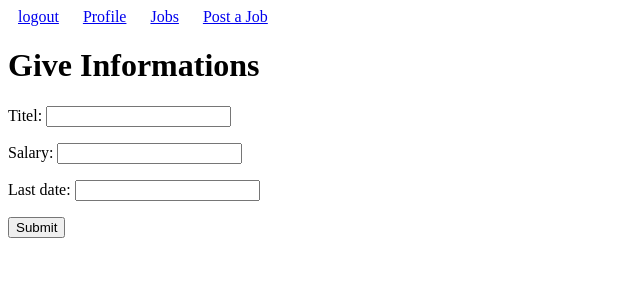
After one commit to anowarulkarim/Job-management-System, a Django app: page /jobs/postjob/ in a window 1280 px wide. The commit adds this page. Shown: the top 300 px of the page, without its empty margins (0-640 px from the left). Run offline with Django 4.2, Linux system fonts and the light colour scheme.

Commit message:
job Circular and recruter updated

```diff
--- /dev/null
+++ b/JobCircular/templates/JobCircular/jobpost.html
@@ -0,0 +1,9 @@
+{% extends "clientUser/layout.html" %}
+{% block body %}
+<h1>Give Informations</h1>
+<form action="{% url 'client_user:login' %}" method="post">
+    {% csrf_token %}
+    {{ form.as_p }}
+    <input type="submit">
+</form>
+{% endblock %}
--- a/JobCircular/templates/JobCircular/jobs.html
+++ b/JobCircular/templates/JobCircular/jobs.html
@@ -1,6 +1,8 @@
 {% extends "clientUser/layout.html" %}
 {% block body %}
-    <p>all the jobs are here
+    <h1>Find Job From Here</h1>
+        {% for i in all_jobs %}
+            <p>{{ i }}</p>
+        {% endfor %}
 
-    </p>
 {% endblock %}
--- a/JobCircular/urls.py
+++ b/JobCircular/urls.py
@@ -2,5 +2,6 @@ from django.urls import path
 from . import views
 app_name="jobs"
 urlpatterns=[
-    path("",views.alljobs,name="allJobs")
+    path("",views.alljobs,name="allJobs"),
+    path("postjob/",views.postjob,name="postjob")
 ]
--- a/JobCircular/views.py
+++ b/JobCircular/views.py
@@ -1,12 +1,22 @@
+from django import forms
 from django.http import HttpResponse
 from django.shortcuts import redirect, render
 from django.urls import reverse
-
+from . models import Circular
 # Create your views here.
+class job(forms.Form):
+    titel=forms.CharField(max_length=50)
+    salary=forms.IntegerField()
+    last_date=forms.DateField()
 def alljobs(request):
         if request.session.get("login"):
+            Circulars=Circular.objects.all()
             return render(request,"JobCircular/jobs.html",{
-                "all_job":"adfadf"
+                "all_jobs":Circulars
         })
         else:
             return redirect(reverse('client_user:login'))
+def postjob(request):
+    return render(request,"JobCircular/jobpost.html",{
+         "form":job()
+    })
--- a/clientUser/templates/clientUser/layout.html
+++ b/clientUser/templates/clientUser/layout.html
@@ -8,6 +8,7 @@
     <a style="padding: 10px;" href="{% url 'client_user:logout' %}">logout</a>
     <a style="padding: 10px;" href="{% url 'client_user:show_profile' %}">Profile</a>
     <a style="padding: 10px;" href="{% url 'jobs:allJobs' %}">Jobs</a>
+    <a style="padding: 10px;" href="{% url 'jobs:postjob' %}">Post a Job</a>
 
     {% block body %}
     {% endblock%}
```
Also changed, not shown: db.sqlite3.
